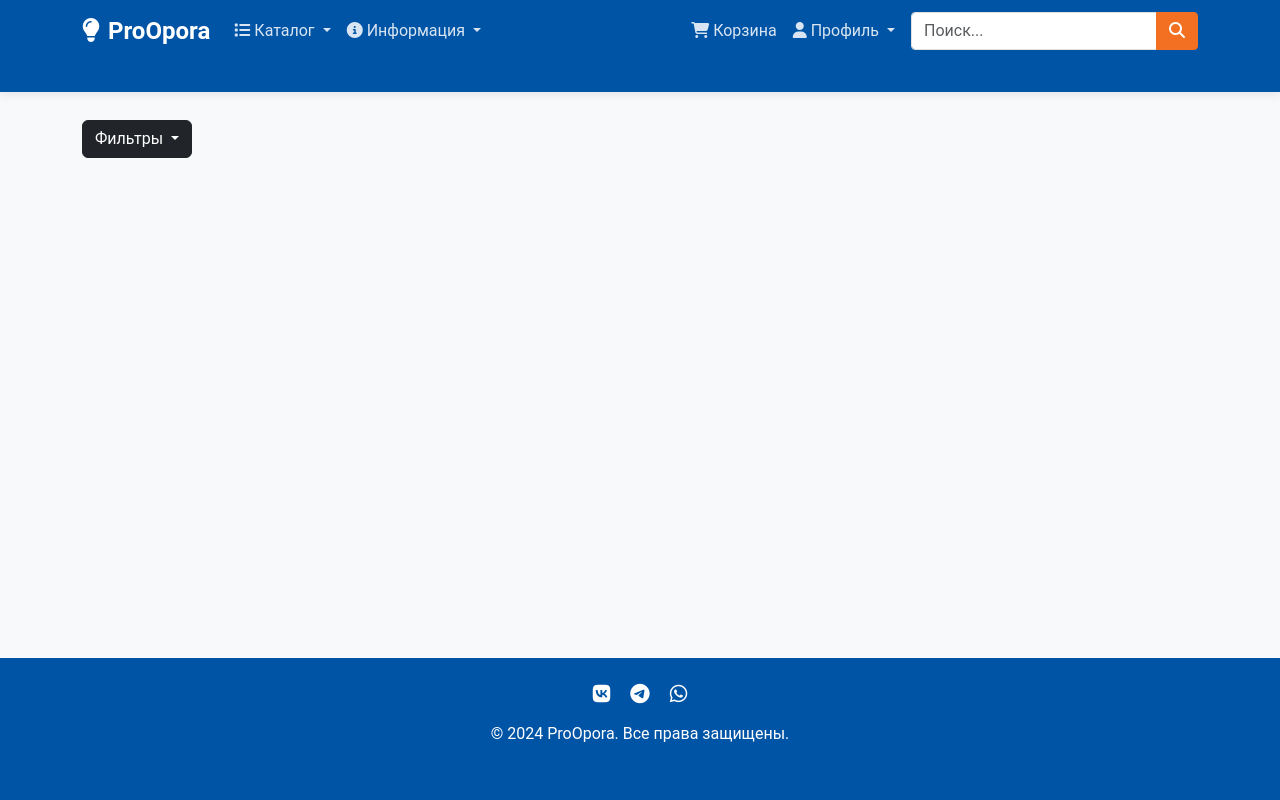
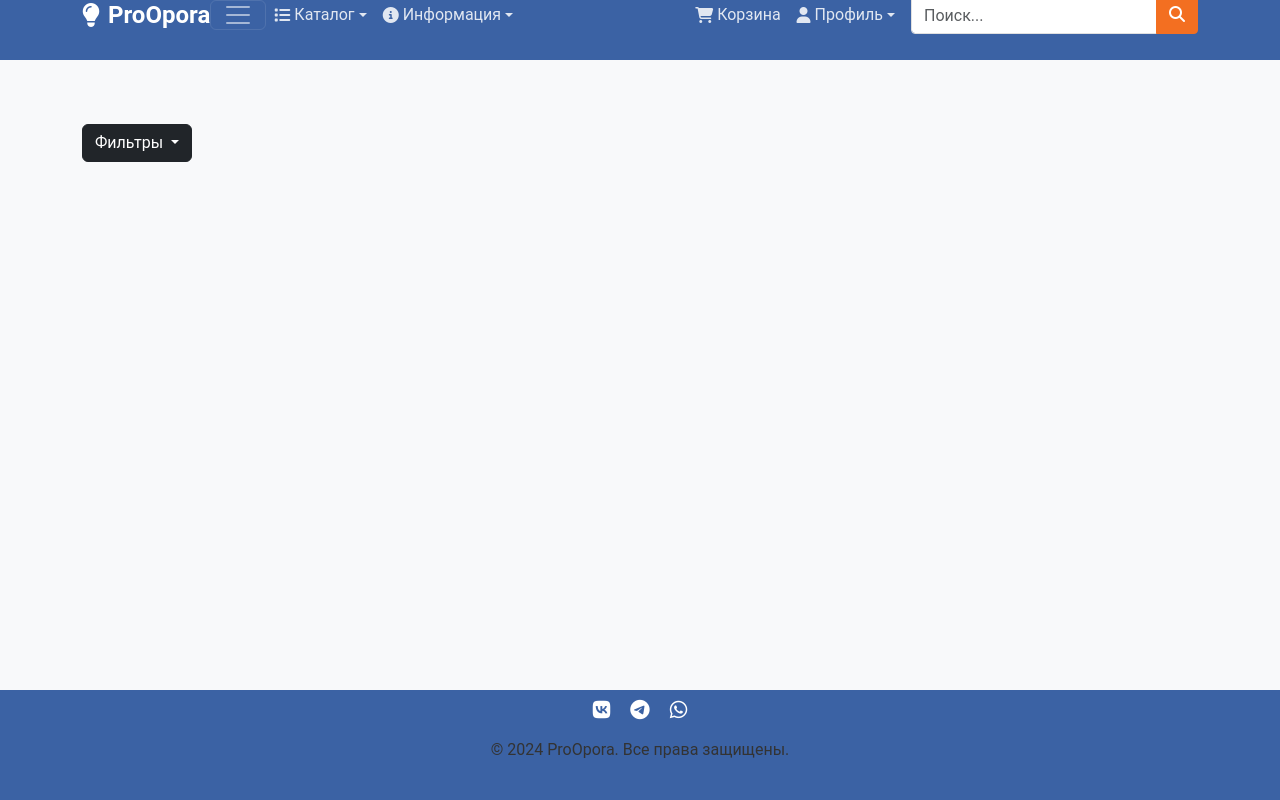
Before and after one commit to VK-Vitaliy/ProOpora, a Django app: page /catalog/search/ in a window 1280 px wide. Run offline with Django 4.2, Linux system fonts and the light colour scheme; data comes from the database, SQL or seed files in the repository; some libraries are stand-ins or nearby versions.

Commit message:
refactor base my_css

```diff
--- a/static/deps/css/my_css.css
+++ b/static/deps/css/my_css.css
@@ -18,13 +17,52 @@
     display: flex;
     flex-direction: column;
     min-height: 100vh;
-    padding-top: 56px; /* Компенсация фиксированного хедера */
+    padding-top: 60px;
 }
 
-/* Фиксированный хедер */
+/* Хедер */
 .rs-header {
-    background: var(--rs-blue) !important;
-    box-shadow: 0 2px 10px rgba(0, 0, 0, 0.1);
+    height: 60px;
+    background: rgb(59, 98, 164) !important;
+}
+
+.full-width-bg {
+    background-color: rgb(59, 98, 164);
+    height: 100%;
+}
+
+.rs-header .navbar {
+    height: 100%;
+    padding: 0;
+}
+
+.rs-header .container {
+    height: 100%;
+}
+
+.rs-header .navbar-brand,
+.rs-header .nav-link,
+.rs-header .dropdown-toggle,
+.rs-header .navbar-toggler {
+    display: flex;
+    align-items: center;
+    height: 100%;
+    padding-top: 0;
+    padding-bottom: 0;
+}
+
+.rs-header .navbar-nav {
+    height: 100%;
+}
+
+.rs-header .nav-item {
+    display: flex;
+    align-items: center;
+    height: 100%;
+}
+
+.rs-header .dropdown-menu {
+    margin-top: 0 !important;
 }
 
 .navbar-brand {
@@ -142,12 +186,9 @@
     color: white;
 }
 
-/* Подвал */
+/* Футер */
 .rs-footer {
-    background: var(--rs-blue) !important;
-    color: white;
-    width: 100%;
-    flex-shrink: 0;
+    background: rgb(59, 98, 164) !important;
 }
 
 .rs-footer a {
--- a/templates/base.html
+++ b/templates/base.html
@@ -20,18 +20,25 @@
 <body class="d-flex flex-column min-vh-100">
     <!-- Фиксированный хедер -->
     <header class="fixed-top rs-header">
-        <nav class="navbar navbar-expand-lg navbar-dark">
-            <div class="container">
-                <a class="navbar-brand fw-bold fs-4" href="{% url 'mainapp:index' %}">
+        <div class="full-width-bg">
+            <nav class="navbar navbar-expand-lg navbar-dark h-100">
+                <div class="container h-100">
+                    <div class="d-flex align-items-center justify-content-between w-100 h-100">
+                        <div class="d-flex align-items-center h-100">
+                            <a class="navbar-brand fw-bold fs-4 m-0" href="{% url 'mainapp:index' %}">
                                 <i class="fas fa-lightbulb me-2"></i>ProOpora
                             </a>
+                        </div>
+
                         <button class="navbar-toggler" type="button" data-bs-toggle="collapse"
                             data-bs-target="#navbarSupportedContent">
                             <span class="navbar-toggler-icon"></span>
                         </button>
-                <div class="collapse navbar-collapse" id="navbarSupportedContent">
-                    <ul class="navbar-nav me-auto mb-2 mb-lg-0">
-                        <li class="nav-item dropdown">
+
+                        <div class="collapse navbar-collapse h-100" id="navbarSupportedContent">
+                            <div class="d-flex align-items-center justify-content-end w-100 h-100">
+                                <ul class="navbar-nav me-auto mb-2 mb-lg-0 h-100">
+                                    <li class="nav-item dropdown h-100 d-flex align-items-center">
                                         <a class="nav-link dropdown-toggle" href="#" role="button" data-bs-toggle="dropdown">
                                             <i class="fas fa-list me-1"></i>Каталог
                                         </a>
@@ -42,7 +49,7 @@
                                             {% endfor %}
                                         </ul>
                                     </li>
-                        <li class="nav-item dropdown">
+                                    <li class="nav-item dropdown h-100 d-flex align-items-center">
                                         <a class="nav-link dropdown-toggle" href="#" role="button" data-bs-toggle="dropdown">
                                             <i class="fas fa-info-circle me-1"></i>Информация
                                         </a>
@@ -53,13 +60,14 @@
                                         </ul>
                                     </li>
                                 </ul>
-                    <ul class="navbar-nav ms-auto mb-2 mb-lg-0">
-                        <li class="nav-item">
+
+                                <ul class="navbar-nav ms-auto mb-2 mb-lg-0 h-100">
+                                    <li class="nav-item h-100 d-flex align-items-center">
                                         <a class="nav-link" href="{% static 'carts/cart.html' %}">
                                             <i class="fas fa-shopping-cart me-1"></i>Корзина
                                         </a>
                                     </li>
-                        <li class="nav-item dropdown">
+                                    <li class="nav-item dropdown h-100 d-flex align-items-center">
                                         <a class="nav-link dropdown-toggle" href="#" role="button" data-bs-toggle="dropdown">
                                             <i class="fas fa-user me-1"></i>Профиль
                                         </a>
@@ -71,7 +79,8 @@
                                         </ul>
                                     </li>
                                 </ul>
-                    <form class="d-flex ms-2" role="search" action="{% url 'catalog:search' %}" method="get">
+
+                                <form class="d-flex ms-2 h-100 align-items-center" role="search" action="{% url 'catalog:search' %}" method="get">
                                     <div class="input-group rs-search">
                                         <input class="form-control" type="search" name="q" placeholder="Поиск..." aria-label="Search">
                                         <button class="btn rs-search-btn" type="submit"><i class="fas fa-search"></i></button>
@@ -79,7 +88,10 @@
                                 </form>
                             </div>
                         </div>
+                    </div>
+                </div>
             </nav>
+        </div>
     </header>
 
     <!-- Основной контент -->
@@ -110,7 +122,7 @@
     </main>
 
     <!-- Футер -->
-    <footer class="rs-footer py-4 mt-auto">
+    <footer class="rs-footer py-2 mt-auto">
         <div class="container text-center">
             <div class="mb-3">
                 <a href="#" class="text-white me-3"><i class="fab fa-vk fa-lg"></i></a>
```
Also changed, not shown: other parts of static/deps/css/my_css.css (+33 -2 lines). Lines whose indentation alone changed are shown as unchanged.
